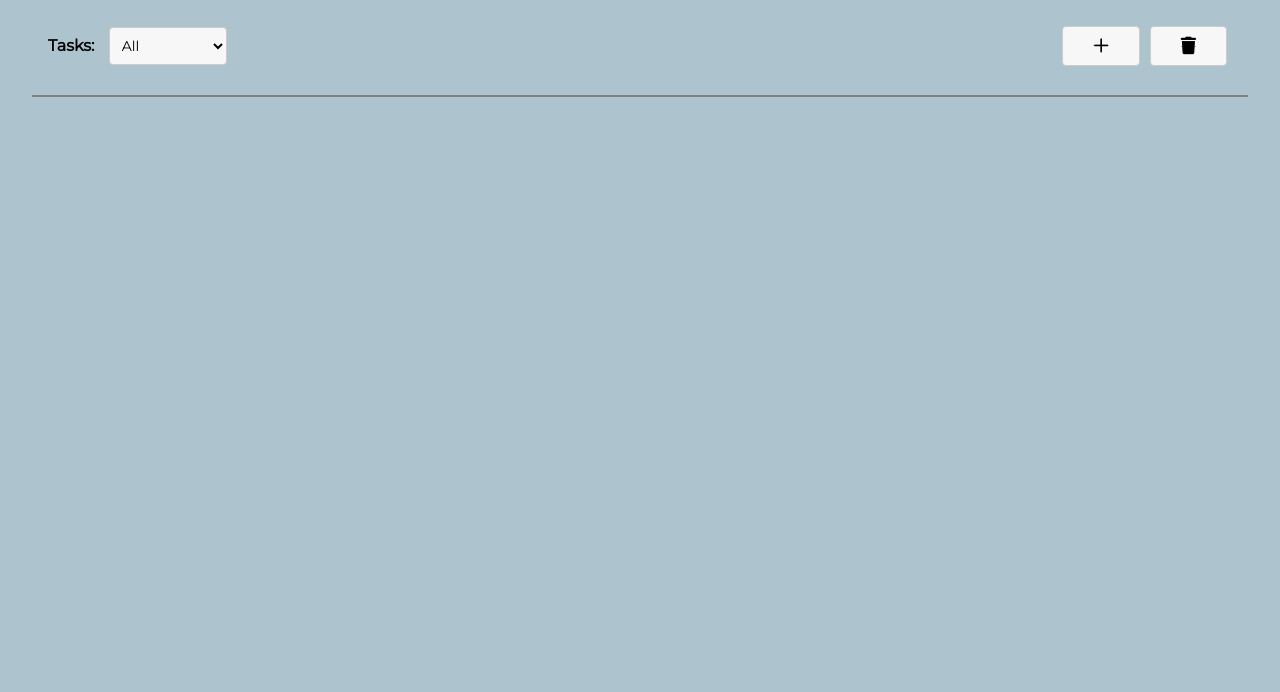
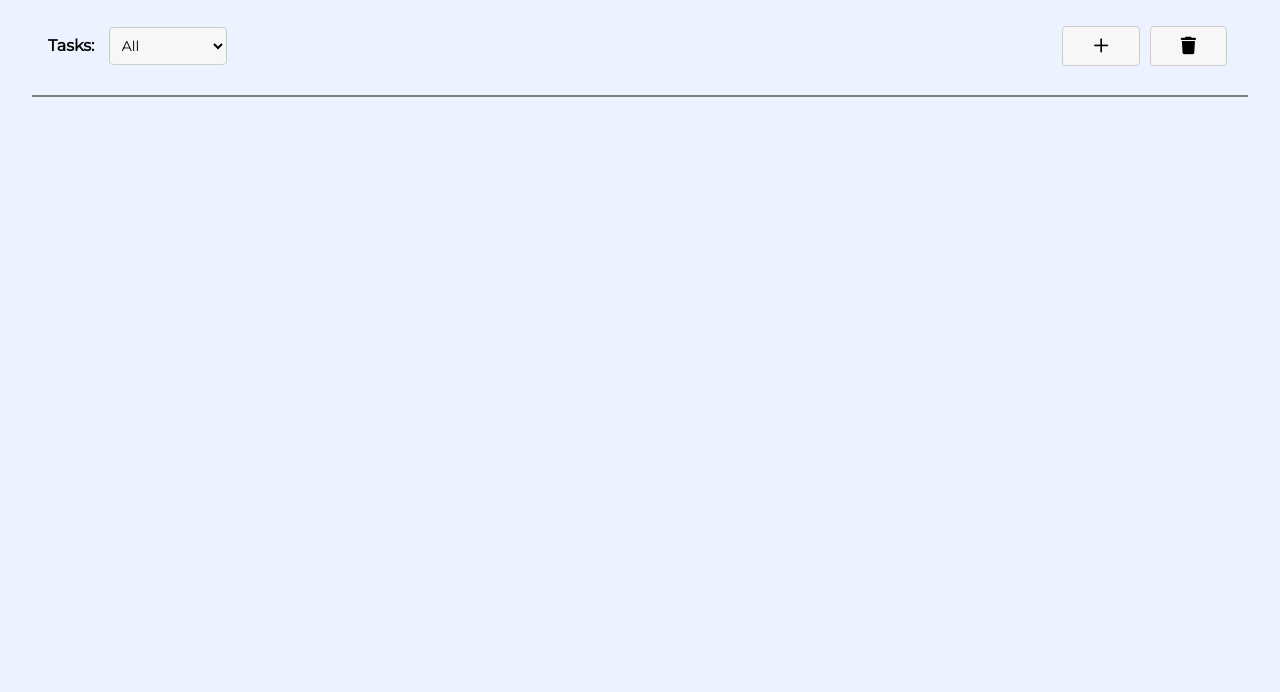
Before and after one commit to Muqeeth194/kanban_board, a plain HTML site: page index.html in a window 1280 px wide. Shown: the part 108-800 px from the top of the page. Drawn offline with Linux system fonts and the light colour scheme.

Commit message:
Updated project v2.1

```diff
--- a/script.js
+++ b/script.js
@@ -43,18 +43,21 @@ window.onclick = (e) => {
 
 tasks.addEventListener('change', (e) => {
     let taskName = tasks.value
-    // console.log(taskName);
+
     let ticketNames = document.querySelectorAll('.ticket-cont')
-    // console.log(ticketName);
+
 
     if (taskName === 'All') {
         ticketNames.forEach(function (ticket) {
             ticket.style.display = 'block'
+            // console.log('all is showing');
         })
     }
     else {
         ticketNames.forEach(function (ticket) {
             let ticketColor = ticket.getAttribute('color')
+            // console.log(ticketColor);
+
             if (taskName === ticketColor) {
                 ticket.style.display = 'block'
             }
@@ -65,53 +68,6 @@ tasks.addEventListener('change', (e) => {
     }
 })
 
-// Adding the tasks
-
-// let addTask = (button) => {
-//     let taskId = document.querySelector('.task-cont')
-//     let taskAreaCont = document.querySelector('.textArea-cont')
-
-//     let ticketCont = document.createElement('div')
-//     ticketCont.classList.add('ticket-cont')
-//     ticketCont.setAttribute('color', button.innerText)
-
-//     let ticketColor = document.createElement('div')
-//     ticketColor.classList.add(button.innerText, 'ticket-color')
-
-//     let ticketId = document.createElement('div')
-//     ticketId.classList.add('ticket-id')
-//     ticketId.innerText = taskId.value
-//     taskId.value = ''
-
-//     let ticketArea = document.createElement('div')
-//     ticketArea.classList.add('ticket-area')
-//     ticketArea.innerHTML = taskAreaCont.value
-//     taskAreaCont.value = ''
-
-//     let lockIcon = document.createElement('i')
-//     lockIcon.classList.add('fa-solid', 'fa-lock', 'fa-lg')
-//     lockIcon.id = 'lock'
-
-//     let ticketConsole = document.querySelector('.main-cont')
-//     ticketConsole.appendChild(ticketCont)
-
-//     ticketCont.appendChild(ticketColor)
-//     ticketCont.appendChild(ticketId)
-//     ticketCont.appendChild(ticketArea)
-
-//     ticketArea.appendChild(lockIcon)
-// }
-
-
-
-// const modalButtons = document.querySelectorAll('.tasks-color-cont');
-// modalButtons.forEach(function(button){
-//     button.addEventListener('click', function(){
-//         addTask(button)
-//         modal.style.display = 'none'
-//         addModalFlag = false
-//     })
-// })
 
 // Focus the clicked color option and get the color of the div
 allPriority.forEach(priority => {
@@ -156,6 +112,7 @@ function submit(event) {
 function createTicket(taskDesc, taskNum, taskColor) {
     let ticketCont = document.createElement('div')
     ticketCont.classList.add('ticket-cont')
+    ticketCont.setAttribute('color', taskColor)
 
     // console.log(ticketCont);
 
--- a/style.css
+++ b/style.css
@@ -5,7 +5,7 @@
     margin: 0;
     padding: 0;
     font-family: "Montserrat", sans-serif;
-    background-color: #ADC4CE;
+    background-color: #ECF2FF;
 }
 
 /* NavBar CSS */
```
Also changed, not shown: index.html (+0 -18 lines).
